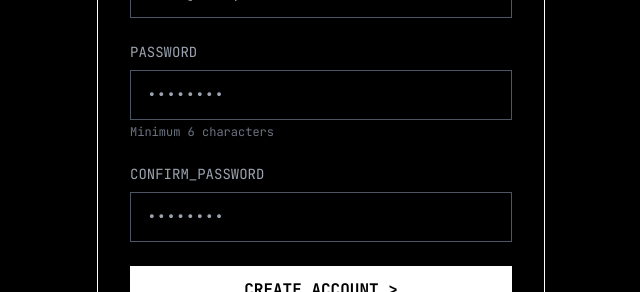
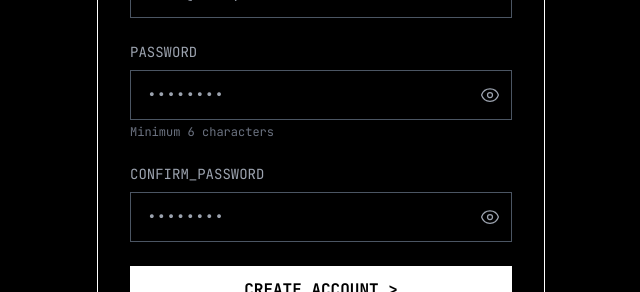
Before and after one commit to mohi-devhub/StudyQuest, a Next.js app in the folder frontend/: page /signup in a window 1280 px wide. Shown: the part 383-675 px from the top of the page, without its empty margins (319-959 px from the left). Built offline with nearby package versions, Linux system fonts and the light colour scheme; a web font is replaced by a local one.

Commit message:
feat: Add landing page and password visibility toggles

```diff
--- a/frontend/app/login/page.tsx
+++ b/frontend/app/login/page.tsx
@@ -10,6 +10,7 @@
 export default function LoginPage() {
   const [email, setEmail] = useState("");
   const [password, setPassword] = useState("");
+  const [showPassword, setShowPassword] = useState(false);
   const [loading, setLoading] = useState(false);
   const [error, setError] = useState<string | null>(null);
   const { signIn } = useAuth();
@@ -108,15 +109,62 @@
               <label className="block text-sm text-gray-400 mb-2">
                 PASSWORD
               </label>
+              <div className="relative">
                 <input
-                type="password"
+                  type={showPassword ? "text" : "password"}
                   value={password}
                   onChange={(e) => setPassword(e.target.value)}
-                className="w-full bg-black border border-gray-600 px-4 py-3 focus:border-white focus:outline-none transition-colors font-mono"
+                  className="w-full bg-black border border-gray-600 px-4 py-3 pr-12 focus:border-white focus:outline-none transition-colors font-mono"
                   placeholder="••••••••"
                   required
                   disabled={loading}
                 />
+                <button
+                  type="button"
+                  onClick={() => setShowPassword(!showPassword)}
+                  className="absolute right-3 top-1/2 -translate-y-1/2 text-gray-400 hover:text-white transition-colors"
+                  tabIndex={-1}
+                >
+                  {showPassword ? (
+                    // Eye slash icon (hidden)
+                    <svg
+                      xmlns="http://www.w3.org/2000/svg"
+                      fill="none"
+                      viewBox="0 0 24 24"
+                      strokeWidth={1.5}
+                      stroke="currentColor"
+                      className="w-5 h-5"
+                    >
+                      <path
+                        strokeLinecap="round"
+                        strokeLinejoin="round"
+                        d="M3.98 8.223A10.477 10.477 0 001.934 12C3.226 16.338 7.244 19.5 12 19.5c.993 0 1.953-.138 2.863-.395M6.228 6.228A10.45 10.45 0 0112 4.5c4.756 0 8.773 3.162 10.065 7.498a10.523 10.523 0 01-4.293 5.774M6.228 6.228L3 3m3.228 3.228l3.65 3.65m7.894 7.894L21 21m-3.228-3.228l-3.65-3.65m0 0a3 3 0 10-4.243-4.243m4.242 4.242L9.88 9.88"
+                      />
+                    </svg>
+                  ) : (
+                    // Eye icon (visible)
+                    <svg
+                      xmlns="http://www.w3.org/2000/svg"
+                      fill="none"
+                      viewBox="0 0 24 24"
+                      strokeWidth={1.5}
+                      stroke="currentColor"
+                      className="w-5 h-5"
+                    >
+                      <path
+                        strokeLinecap="round"
+                        strokeLinejoin="round"
+                        d="M2.036 12.322a1.012 1.012 0 010-.639C3.423 7.51 7.36 4.5 12 4.5c4.638 0 8.573 3.007 9.963 7.178.07.207.07.431 0 .639C20.577 16.49 16.64 19.5 12 19.5c-4.638 0-8.573-3.007-9.963-7.178z"
+                      />
+                      <path
+                        strokeLinecap="round"
+                        strokeLinejoin="round"
+                        d="M15 12a3 3 0 11-6 0 3 3 0 016 0z"
+                      />
+                    </svg>
+                  )}
+                </button>
+              </div>
             </div>
 
             <button
--- a/frontend/app/signup/page.tsx
+++ b/frontend/app/signup/page.tsx
@@ -11,6 +11,8 @@
   const [password, setPassword] = useState("");
   const [confirmPassword, setConfirmPassword] = useState("");
   const [username, setUsername] = useState("");
+  const [showPassword, setShowPassword] = useState(false);
+  const [showConfirmPassword, setShowConfirmPassword] = useState(false);
   const [loading, setLoading] = useState(false);
   const [error, setError] = useState<string | null>(null);
   const [success, setSuccess] = useState(false);
@@ -169,16 +171,61 @@
               <label className="block text-sm text-gray-400 mb-2">
                 PASSWORD
               </label>
+              <div className="relative">
                 <input
-                type="password"
+                  type={showPassword ? "text" : "password"}
                   value={password}
                   onChange={(e) => setPassword(e.target.value)}
-                className="w-full bg-black border border-gray-600 px-4 py-3 focus:border-white focus:outline-none transition-colors font-mono"
+                  className="w-full bg-black border border-gray-600 px-4 py-3 pr-12 focus:border-white focus:outline-none transition-colors font-mono"
                   placeholder="••••••••"
                   required
                   disabled={loading}
                   minLength={6}
                 />
+                <button
+                  type="button"
+                  onClick={() => setShowPassword(!showPassword)}
+                  className="absolute right-3 top-1/2 -translate-y-1/2 text-gray-400 hover:text-white transition-colors"
+                  tabIndex={-1}
+                >
+                  {showPassword ? (
+                    <svg
+                      xmlns="http://www.w3.org/2000/svg"
+                      fill="none"
+                      viewBox="0 0 24 24"
+                      strokeWidth={1.5}
+                      stroke="currentColor"
+                      className="w-5 h-5"
+                    >
+                      <path
+                        strokeLinecap="round"
+                        strokeLinejoin="round"
+                        d="M3.98 8.223A10.477 10.477 0 001.934 12C3.226 16.338 7.244 19.5 12 19.5c.993 0 1.953-.138 2.863-.395M6.228 6.228A10.45 10.45 0 0112 4.5c4.756 0 8.773 3.162 10.065 7.498a10.523 10.523 0 01-4.293 5.774M6.228 6.228L3 3m3.228 3.228l3.65 3.65m7.894 7.894L21 21m-3.228-3.228l-3.65-3.65m0 0a3 3 0 10-4.243-4.243m4.242 4.242L9.88 9.88"
+                      />
+                    </svg>
+                  ) : (
+                    <svg
+                      xmlns="http://www.w3.org/2000/svg"
+                      fill="none"
+                      viewBox="0 0 24 24"
+                      strokeWidth={1.5}
+                      stroke="currentColor"
+                      className="w-5 h-5"
+                    >
+                      <path
+                        strokeLinecap="round"
+                        strokeLinejoin="round"
+                        d="M2.036 12.322a1.012 1.012 0 010-.639C3.423 7.51 7.36 4.5 12 4.5c4.638 0 8.573 3.007 9.963 7.178.07.207.07.431 0 .639C20.577 16.49 16.64 19.5 12 19.5c-4.638 0-8.573-3.007-9.963-7.178z"
+                      />
+                      <path
+                        strokeLinecap="round"
+                        strokeLinejoin="round"
+                        d="M15 12a3 3 0 11-6 0 3 3 0 016 0z"
+                      />
+                    </svg>
+                  )}
+                </button>
+              </div>
               <p className="text-xs text-gray-500 mt-1">Minimum 6 characters</p>
             </div>
 
@@ -186,15 +233,60 @@
               <label className="block text-sm text-gray-400 mb-2">
                 CONFIRM_PASSWORD
               </label>
+              <div className="relative">
                 <input
-                type="password"
+                  type={showConfirmPassword ? "text" : "password"}
                   value={confirmPassword}
                   onChange={(e) => setConfirmPassword(e.target.value)}
-                className="w-full bg-black border border-gray-600 px-4 py-3 focus:border-white focus:outline-none transition-colors font-mono"
+                  className="w-full bg-black border border-gray-600 px-4 py-3 pr-12 focus:border-white focus:outline-none transition-colors font-mono"
                   placeholder="••••••••"
                   required
                   disabled={loading}
                 />
+                <button
+                  type="button"
+                  onClick={() => setShowConfirmPassword(!showConfirmPassword)}
+                  className="absolute right-3 top-1/2 -translate-y-1/2 text-gray-400 hover:text-white transition-colors"
+                  tabIndex={-1}
+                >
+                  {showConfirmPassword ? (
+                    <svg
+                      xmlns="http://www.w3.org/2000/svg"
+                      fill="none"
+                      viewBox="0 0 24 24"
+                      strokeWidth={1.5}
+                      stroke="currentColor"
+                      className="w-5 h-5"
+                    >
+                      <path
+                        strokeLinecap="round"
+                        strokeLinejoin="round"
+                        d="M3.98 8.223A10.477 10.477 0 001.934 12C3.226 16.338 7.244 19.5 12 19.5c.993 0 1.953-.138 2.863-.395M6.228 6.228A10.45 10.45 0 0112 4.5c4.756 0 8.773 3.162 10.065 7.498a10.523 10.523 0 01-4.293 5.774M6.228 6.228L3 3m3.228 3.228l3.65 3.65m7.894 7.894L21 21m-3.228-3.228l-3.65-3.65m0 0a3 3 0 10-4.243-4.243m4.242 4.242L9.88 9.88"
+                      />
+                    </svg>
+                  ) : (
+                    <svg
+                      xmlns="http://www.w3.org/2000/svg"
+                      fill="none"
+                      viewBox="0 0 24 24"
+                      strokeWidth={1.5}
+                      stroke="currentColor"
+                      className="w-5 h-5"
+                    >
+                      <path
+                        strokeLinecap="round"
+                        strokeLinejoin="round"
+                        d="M2.036 12.322a1.012 1.012 0 010-.639C3.423 7.51 7.36 4.5 12 4.5c4.638 0 8.573 3.007 9.963 7.178.07.207.07.431 0 .639C20.577 16.49 16.64 19.5 12 19.5c-4.638 0-8.573-3.007-9.963-7.178z"
+                      />
+                      <path
+                        strokeLinecap="round"
+                        strokeLinejoin="round"
+                        d="M15 12a3 3 0 11-6 0 3 3 0 016 0z"
+                      />
+                    </svg>
+                  )}
+                </button>
+              </div>
             </div>
 
             <button
--- a/frontend/package.json
+++ b/frontend/package.json
@@ -22,7 +22,7 @@
     "@supabase/ssr": "^0.7.0",
     "@supabase/supabase-js": "^2.79.0",
     "framer-motion": "^10.16.16",
-    "next": "14.2.33",
+    "next": "15.5.7",
     "react": "^18.2.0",
     "react-dom": "^18.2.0"
   },
@@ -40,7 +40,7 @@
     "autoprefixer": "^10.4.16",
     "cypress": "^15.6.0",
     "eslint": "^8.56.0",
-    "eslint-config-next": "14.2.33",
+    "eslint-config-next": "15.5.7",
     "eslint-config-prettier": "^9.1.0",
     "eslint-plugin-cypress": "^2.13.4",
     "eslint-plugin-import": "^2.29.1",
```
Also changed, not shown: 1 other file (tests, documents, lock files or other folders). Lines whose indentation alone changed are shown as unchanged.
